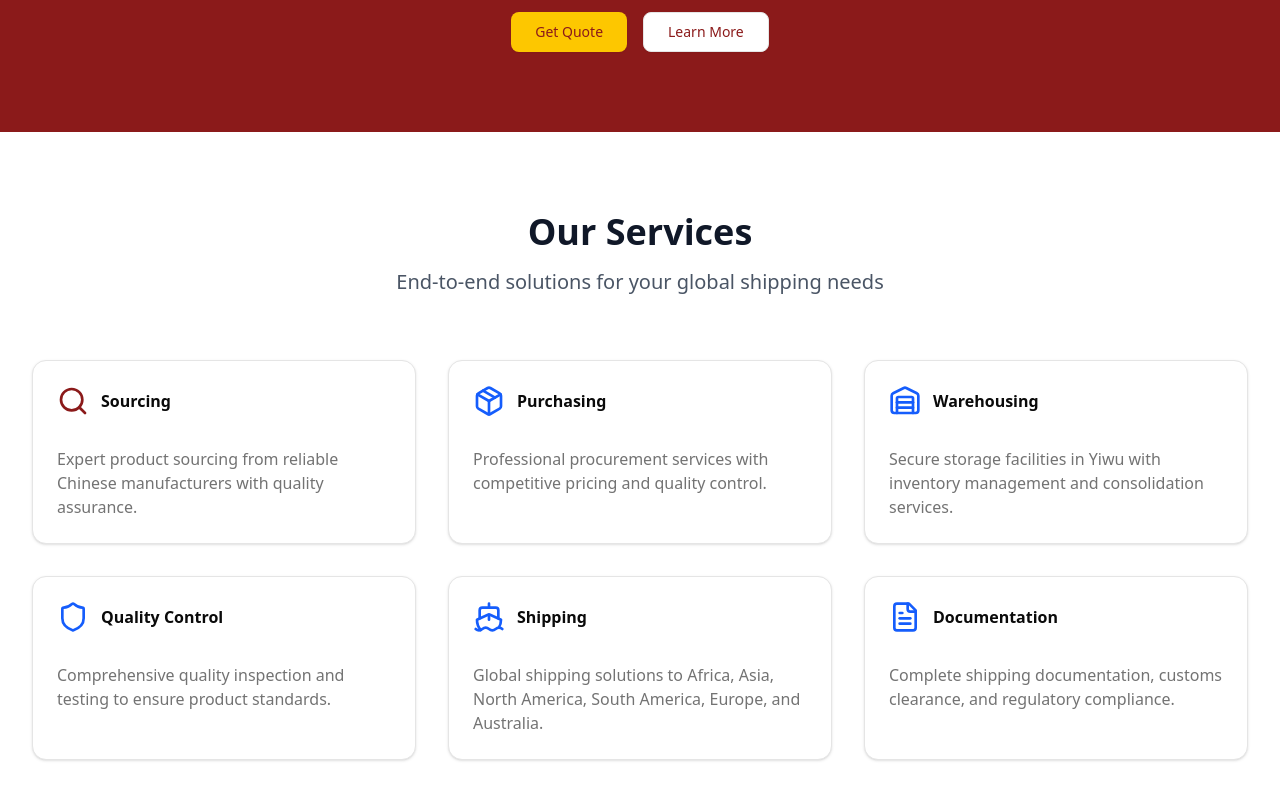
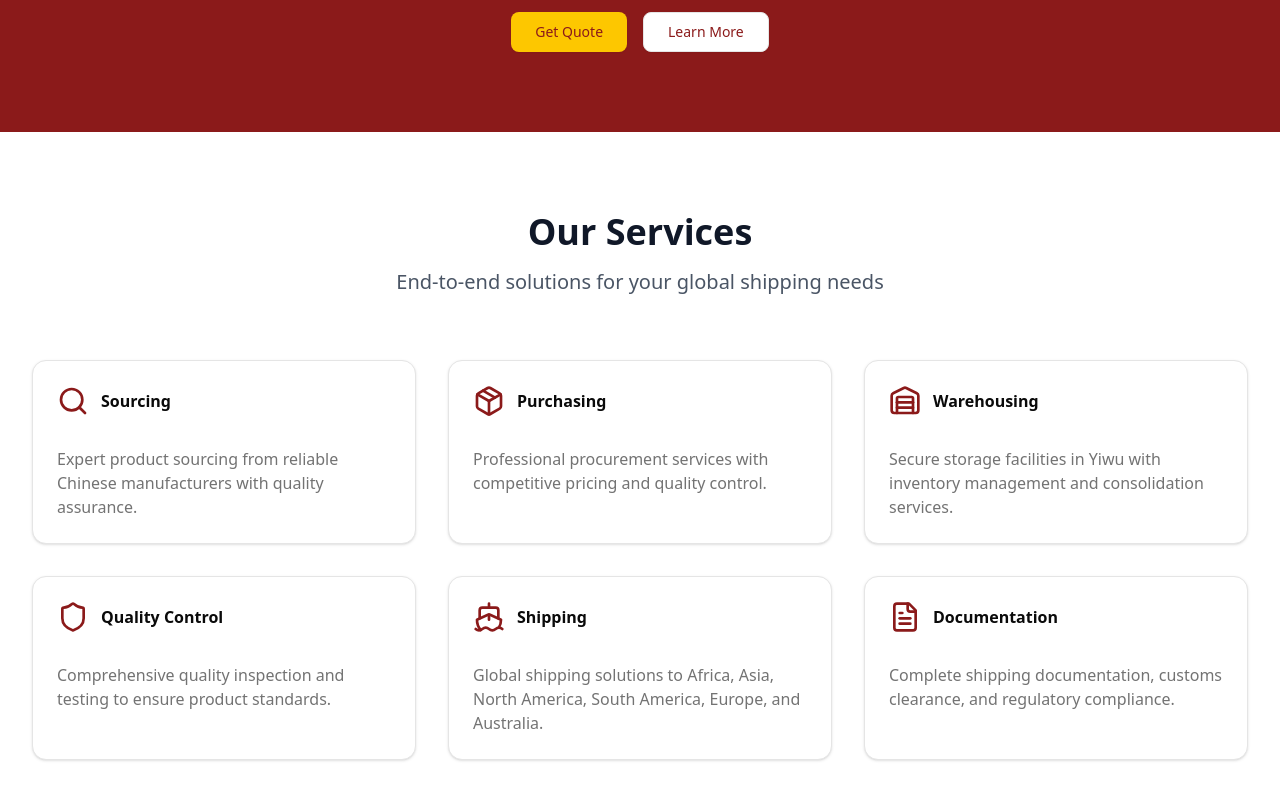
Before and after one commit to DanaitfavorElim/Marvelin, a React (Vite) app in the folder marvelin/: page / in a window 1280 px wide. Shown: the part 422-1222 px from the top of the page. Built offline with nearby package versions, Linux system fonts and the light colour scheme.

Commit message:
Update App.jsx

```diff
--- a/marvelin/src/App.jsx
+++ b/marvelin/src/App.jsx
@@ -96,27 +96,27 @@ function App() {
       description: "Expert product sourcing from reliable Chinese manufacturers with quality assurance."
     },
     {
-      icon: <Package className="w-8 h-8" />,
+      icon: <Package className="w-8 h-8 text-[#8B1A1A]" />,
       title: "Purchasing",
       description: "Professional procurement services with competitive pricing and quality control."
     },
     {
-      icon: <Warehouse className="w-8 h-8" />,
+      icon: <Warehouse className="w-8 h-8 text-[#8B1A1A]" />,
       title: "Warehousing",
       description: "Secure storage facilities in Yiwu with inventory management and consolidation services."
     },
     {
-      icon: <Shield className="w-8 h-8" />,
+      icon: <Shield className="w-8 h-8 text-[#8B1A1A]" />,
       title: "Quality Control",
       description: "Comprehensive quality inspection and testing to ensure product standards."
     },
     {
-      icon: <Ship className="w-8 h-8" />,
+      icon: <Ship className="w-8 h-8 text-[#8B1A1A]" />,
       title: "Shipping",
       description: "Global shipping solutions to Africa, Asia, North America, South America, Europe, and Australia."
     },
     {
-      icon: <FileText className="w-8 h-8" />,
+      icon: <FileText className="w-8 h-8 text-[#8B1A1A]" />,
       title: "Documentation",
       description: "Complete shipping documentation, customs clearance, and regulatory compliance."
     }
```
